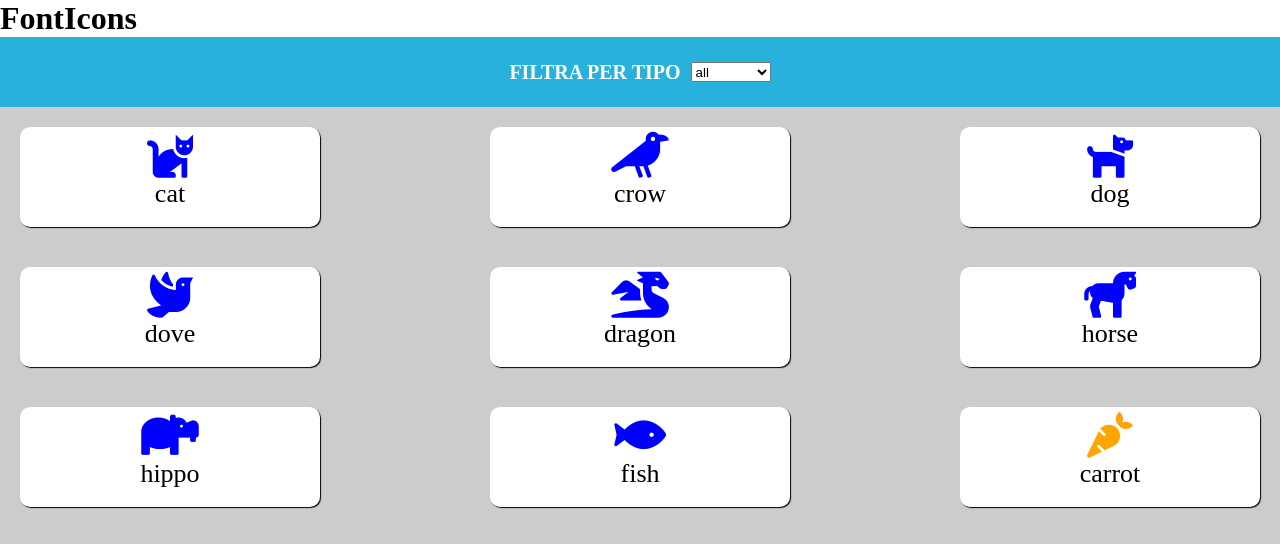
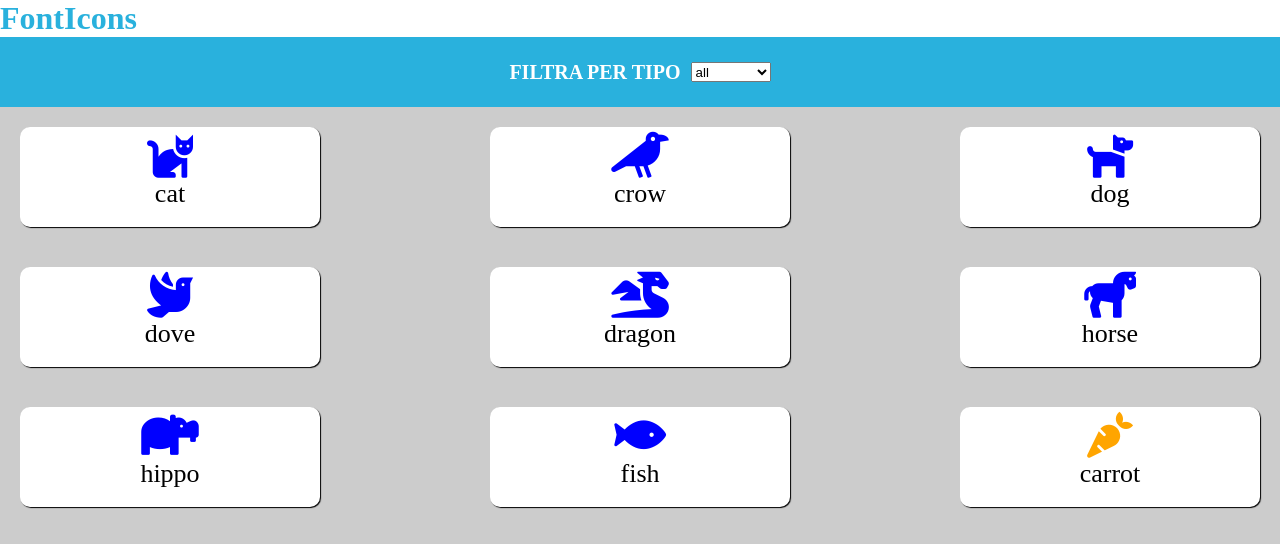
Before and after one commit to Lorenzo-Arnau/js-es6-icons, a plain HTML site: page index.html in a window 1280 px wide. Shown: the top 544 px of the page. Drawn offline with nearby package versions, Linux system fonts and the light colour scheme.

Commit message:
update graphics

```diff
--- a/css/style.css
+++ b/css/style.css
@@ -34,6 +34,9 @@ align-items: center;
   justify-content: center;
   align-items: center;
 }
+h1{
+  color: #29B1DD;
+}
 .selector{
   height: 20px;
 }
```
